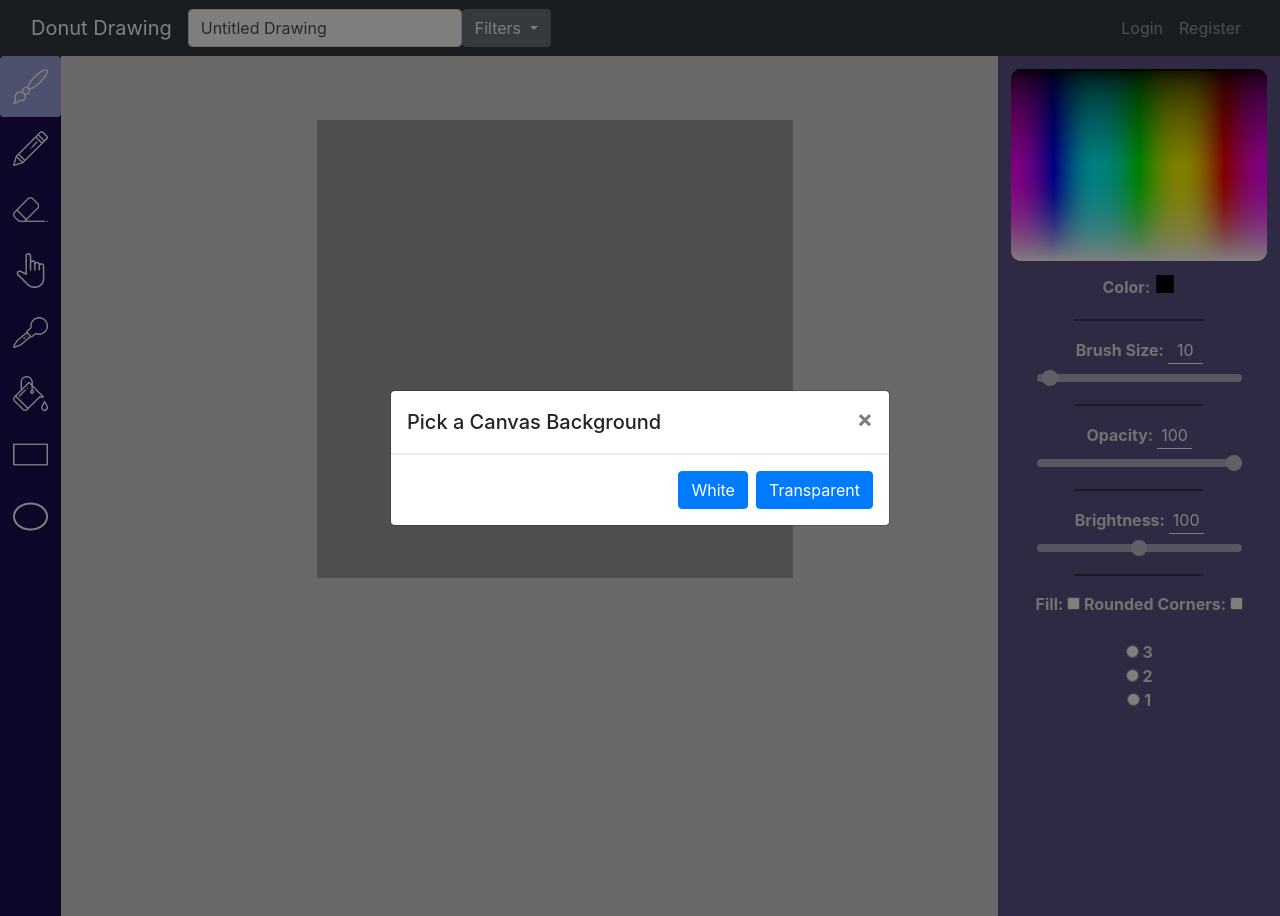
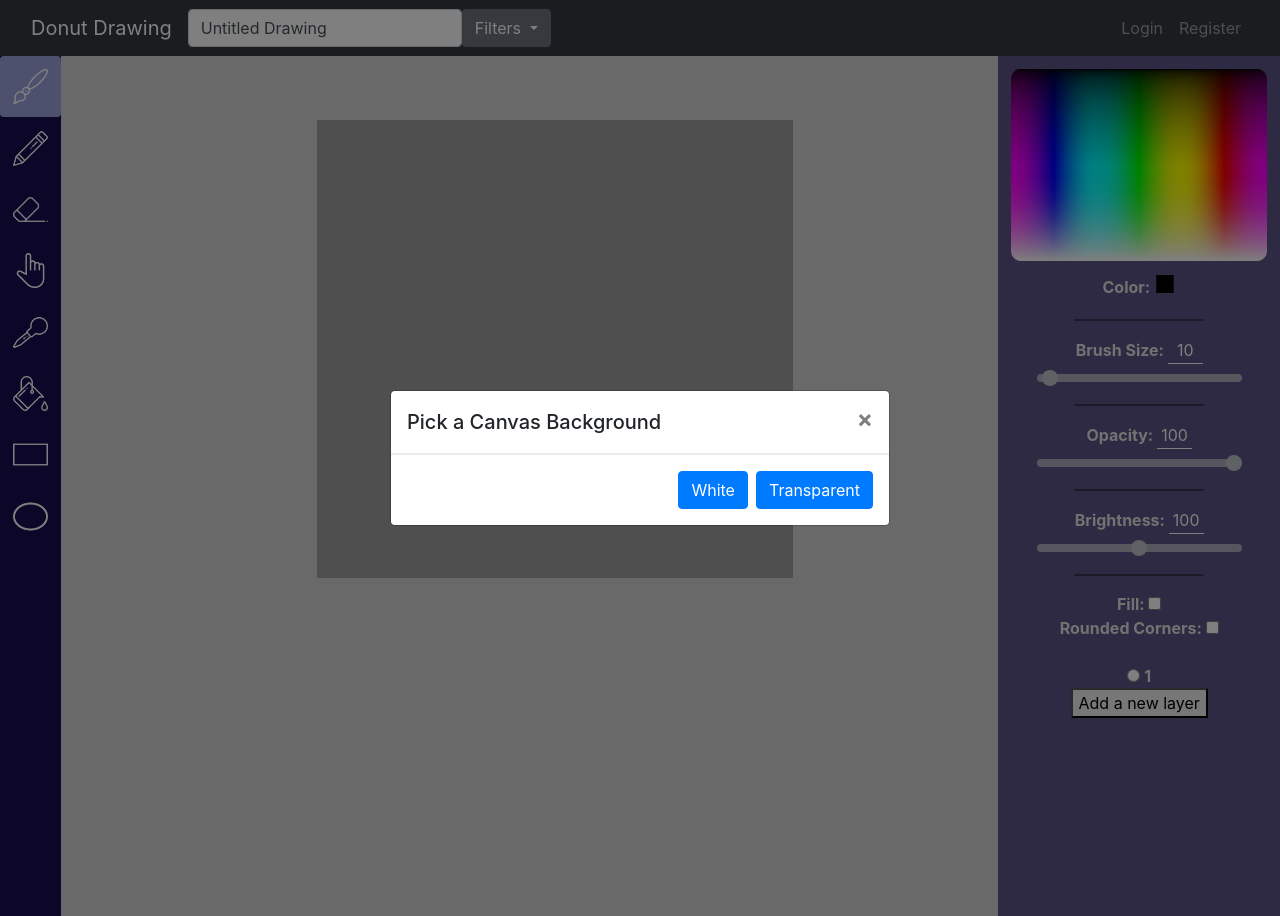
Before and after one commit to KennyLi/donuttime, a Flask app: page / in a window 1280 px wide. Run offline with Flask 2, Linux system fonts and the light colour scheme; some libraries are stand-ins or nearby versions.

Commit message:
added adding layers

```diff
--- a/doc/devlog.txt
+++ b/doc/devlog.txt
@@ -239,3 +239,7 @@ johnsonL -- 2019-05-23 13:18
 --------------------------------------------------------------
 + did brightness but it's bad. will make better soon.
 ==============================================================
+jiayangC -- 2019-05-24 16:07
+--------------------------------------------------------------
++ added adding layers, moved layers into divs for easier accessibility
+==============================================================
--- a/static/layers.js
+++ b/static/layers.js
@@ -2,6 +2,7 @@
 var canvases = {0: canvas};
 var canvasesOrdering = [0];
 var canvasIDCounter = 0;
+var layerForm = document.forms["layer-form"];
 var newLayer = function() {
     let c = document.createElement("canvas");
     c.className += " helpercanvas";
@@ -12,20 +13,34 @@ var newLayer = function() {
     content.insertBefore(c, cursorCanvas)
     canvases[c.canvasid] = c
     canvasesOrdering.push(c.canvasid);
+    let newDiv = document.createElement("div");
+    //Add radio button div
+    var radio = document.createElement("input")
+    radio.type = "radio";
+    radio.name = "layer";
+    radio.value = (canvasIDCounter).toString();
+    newDiv.addEventListener("click", function() {
+        changeActiveLayer(this.children[0]);
+    });
+    newDiv.appendChild(radio);
+    newDiv.innerHTML +=  " " + (canvasIDCounter + 1).toString() + "<br>";
+    layerForm.insertBefore(newDiv, layerForm.firstChild);
+
+
 }
 
-newLayer()
-newLayer()
-var radios = document.forms["layer-form"].children;
+var radios = layerForm.children;
 for(var i = 0; i < radios.length; i++) {
-    radios[i].onclick = function() {
-        changeActiveLayer(this);
-    }
+    radios[i].addEventListener("click", function() {
+        changeActiveLayer(this.children[0]);
+    });
 }
 
 var changeActiveLayer = function(e) {
     canvas = canvases[parseInt(e.value)];
     ctx = canvas.getContext("2d");
-    console.log(e.value);
-    console.log(canvases)
 }
+
+//Adding Layers
+var addLayerButton = document.getElementById("addlayer");
+addLayerButton.addEventListener("click", newLayer);
--- a/templates/draw.html
+++ b/templates/draw.html
@@ -112,18 +112,15 @@
         </div>
         <hr>
         <div class="option-container" id="fill">
-            Fill: <input type="checkbox" id="fill-checkbox"> Rounded Corners: <input type="checkbox"
+            Fill: <input type="checkbox" id="fill-checkbox"><br> Rounded Corners: <input type="checkbox"
                 id="corner-checkbox"><br>
             <br>
         </div>
         <div class="option-container" id="layers">
             <form id="layer-form">
-                <input type="radio" name="layer" value="2"> 3<br>
-                <input type="radio" name="layer" value="1"> 2<br>
-                <input type="radio" name="layer" value="0"> 1<br>
-
-
+                <div> <input type="radio" name="layer" value="0"> 1<br> </div>
             </form>
+            <button type="button" name="addlayer" id="addlayer"> Add a new layer </button>
         </div>
     </div>
 
```
Also changed, not shown: data/drawing.db.
